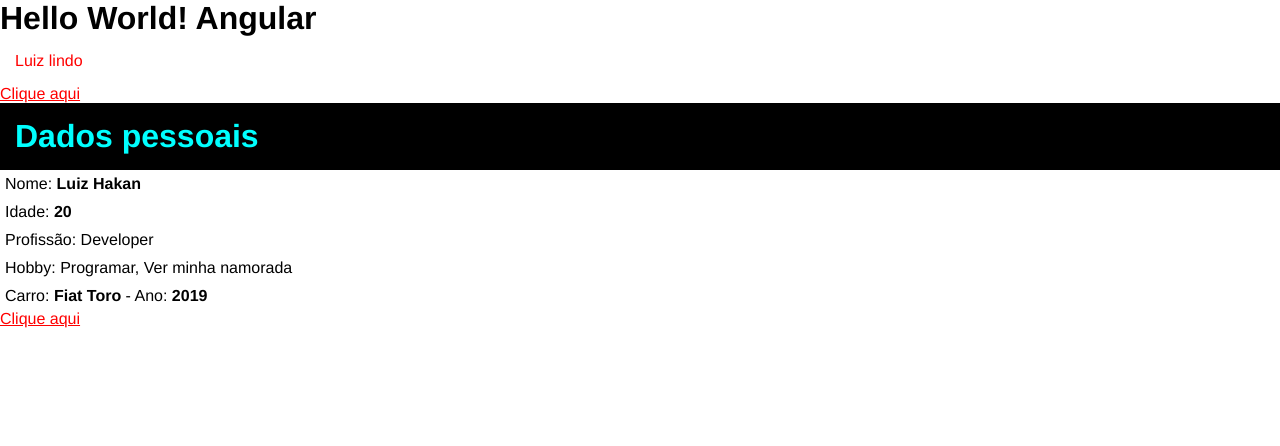
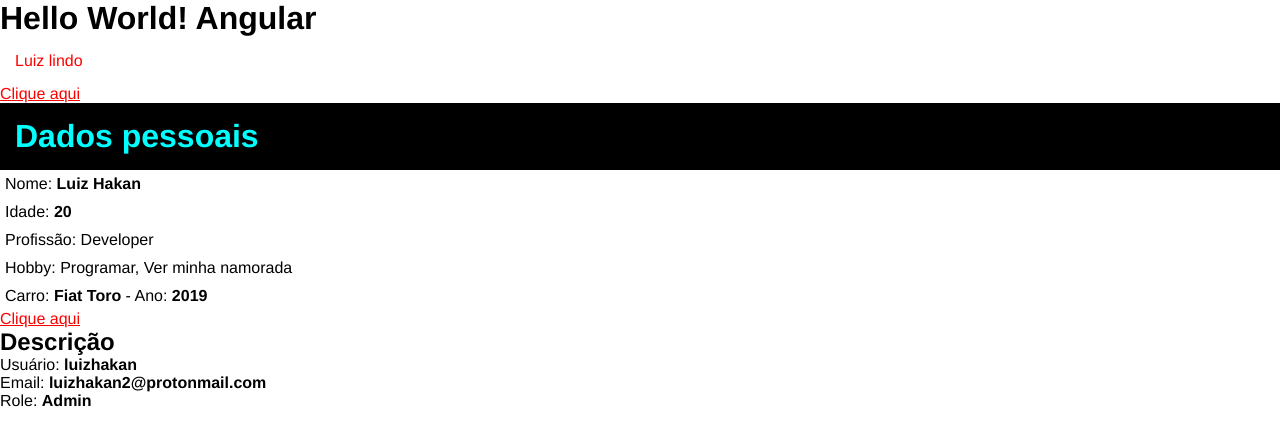
Before and after one commit to luizhakan/angular, an Angular app in the folder hello-world/: page / in a window 1280 px wide. Shown: the top 446 px of the page. Built offline with nearby package versions, Linux system fonts and the light colour scheme.

Commit message:
compartilhamento de dados em angular

```diff
--- a/hello-world/src/app/app.component.html
+++ b/hello-world/src/app/app.component.html
@@ -3,5 +3,5 @@
 
 <div><a href="#">Clique aqui</a></div>
 
-
 <app-first-component></app-first-component>
+<app-parent-data [name]="userName" [userData]="userData"></app-parent-data>
--- a/hello-world/src/app/app.component.ts
+++ b/hello-world/src/app/app.component.ts
@@ -1,10 +1,15 @@
-import { Component } from '@angular/core';
+import { Component, Input } from '@angular/core';
 
 @Component({
   selector: 'app-root',
   templateUrl: './app.component.html',
-  styleUrls: ['./app.component.css']
+  styleUrls: ['./app.component.css'],
 })
 export class AppComponent {
+  userName: string = 'luizhakan';
+  userData = {
+    email: 'luizhakan2@protonmail.com',
+    role: 'Admin',
+  };
   title = 'hello-world';
 }
--- a/hello-world/src/app/app.module.ts
+++ b/hello-world/src/app/app.module.ts
@@ -4,11 +4,13 @@ import { BrowserModule } from '@angular/platform-browser';
 import { AppRoutingModule } from './app-routing.module';
 import { AppComponent } from './app.component';
 import { FirstComponentComponent } from './components/first-component/first-component.component';
+import { ParentDataComponent } from './components/parent-data/parent-data.component';
 
 @NgModule({
   declarations: [
     AppComponent,
-    FirstComponentComponent
+    FirstComponentComponent,
+    ParentDataComponent
   ],
   imports: [
     BrowserModule,
--- /dev/null
+++ b/hello-world/src/app/components/parent-data/parent-data.component.html
@@ -0,0 +1,10 @@
+<h2>Descrição</h2>
+<p>
+  Usuário: <strong>{{ name }}</strong>
+</p>
+<p>
+  Email: <strong>{{ userData.email }}</strong>
+</p>
+<p>
+  Role: <strong>{{ userData.role }}</strong>
+</p>
```
Also changed, not shown: hello-world/src/app/components/parent-data/parent-data.component.ts (added, +11 -0 lines), hello-world/src/app/components/parent-data/parent-data.component.css (added), 1 other file (tests, documents, lock files or other folders).
